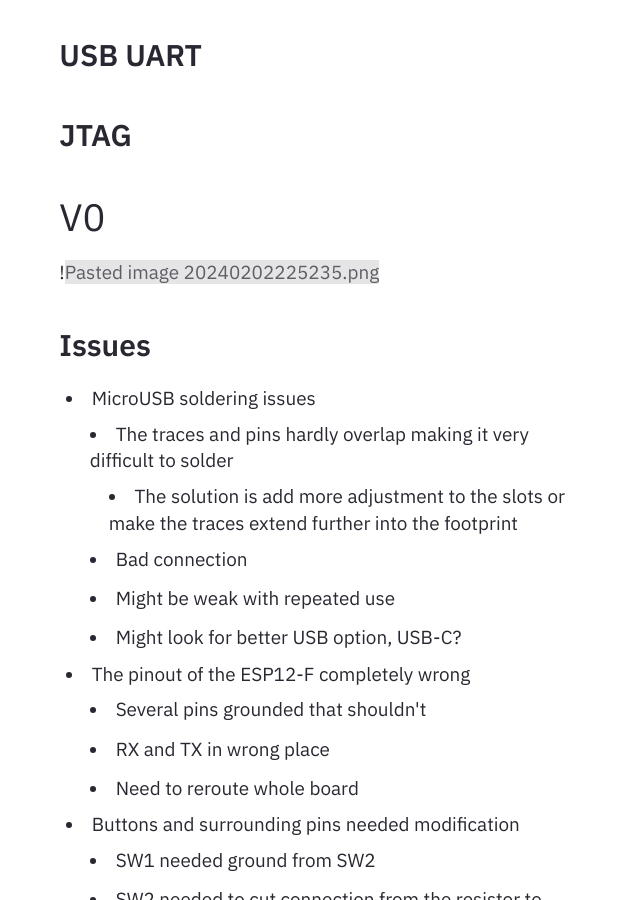
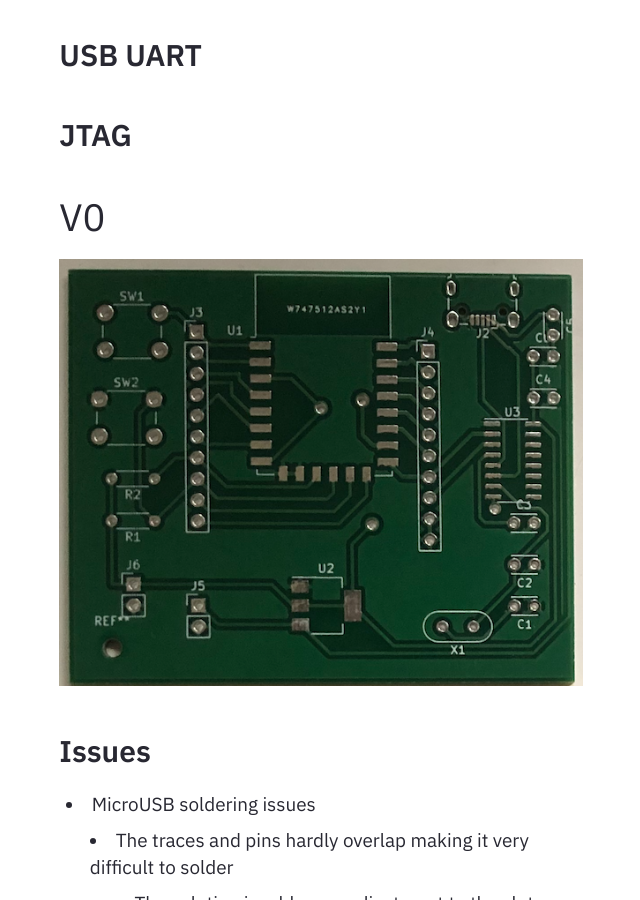
Before and after one commit to MaxTeicheira/maxteicheira.github.io, a Jekyll site: the page built from _notes/Public/ESP.md, in a window 1280 px wide and 900 px high, scrolled down 1448 px. Shown: the whole window, without its empty margins (319-959 px from the left). Built offline with Jekyll 4.4.1, drawn with Linux system fonts in a browser that asks for light colours.

Commit message:
updated the other image in esp

```diff
--- a/_notes/Public/ESP.md
+++ b/_notes/Public/ESP.md
@@ -31,7 +31,7 @@ I need a version of this to work as it needs to be programmed initially and shou
 ## JTAG
 
 # V0
-![[Pasted image 20240202225235.png]]
+![V0.1 Circuit](/assets/img/Pasted image 20240202225235.png)
 ## Issues
 - MicroUSB soldering issues
 	- The traces and pins hardly overlap making it very difficult to solder
```
